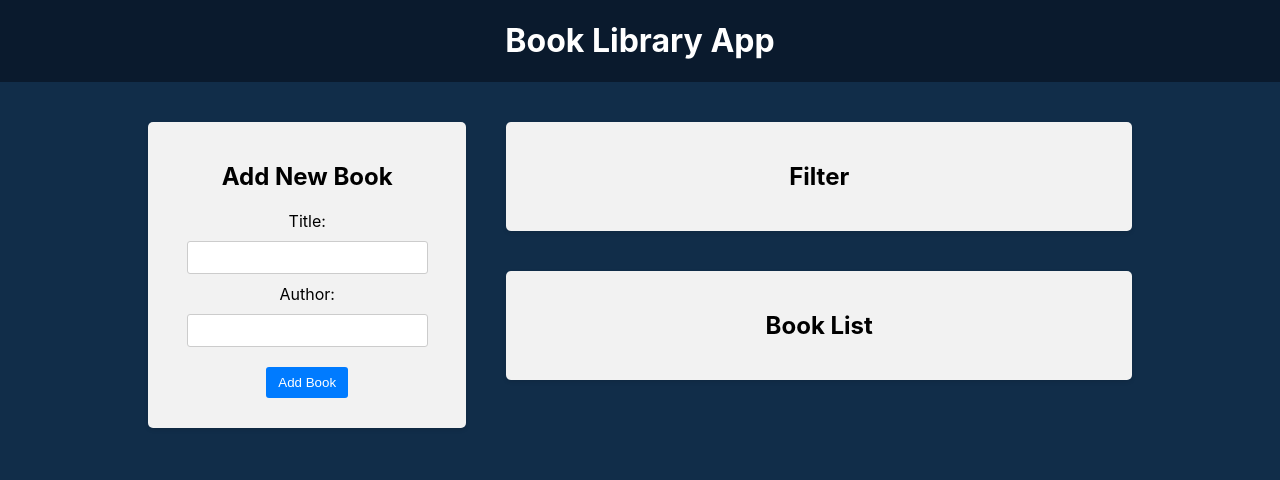
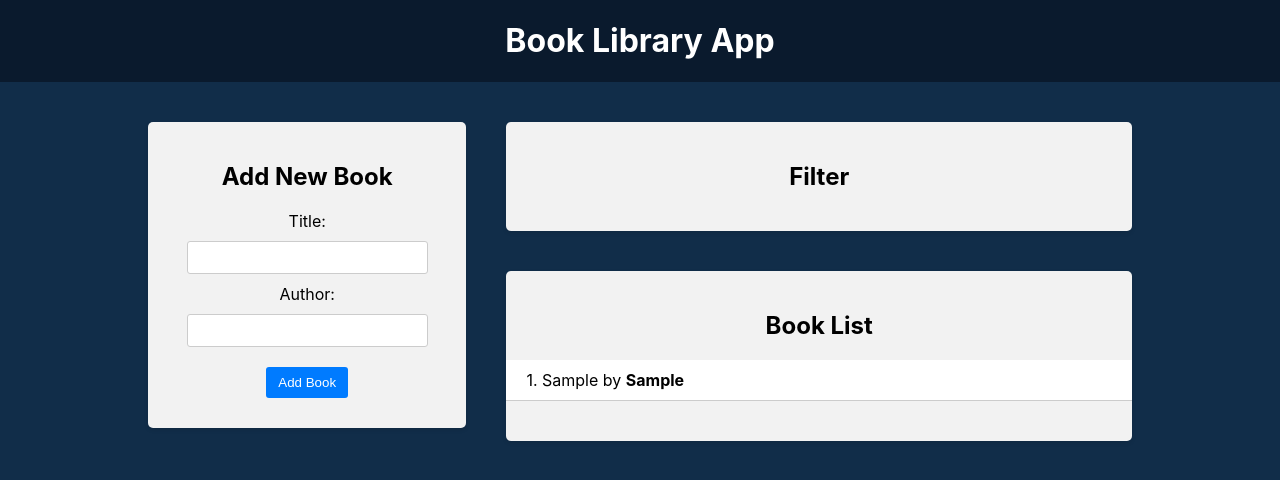
Before and after one commit to muradnuriyev001/Book-Library-App, a React (Vite) app in the folder frontend/: page / in a window 1280 px wide. Both pictures are taken after typing "Sample", "Sample" into the empty fields and a click on the button "Add Book". Shown: the top 480 px of the page. Built offline with nearby package versions, Linux system fonts and the light colour scheme.

Commit message:
Redux add and display books ready

```diff
--- a/frontend/src/components/BookForm/BookForm.jsx
+++ b/frontend/src/components/BookForm/BookForm.jsx
@@ -17,6 +17,9 @@
         title,
         author,
       };
+
+      console.log(addBook(book));
+
       dispatch(addBook(book));
       setTitle("");
       setAuthor("");
--- a/frontend/src/components/BookList/BookList.jsx
+++ b/frontend/src/components/BookList/BookList.jsx
@@ -1,8 +1,24 @@
 import "./BookList.css";
+import { useSelector } from "react-redux";
+
 const BookList = () => {
+  const books = useSelector((state) => state.books); //books from books:booksReducer
   return (
     <div className="app-block book-list">
       <h2>Book List</h2>
+      {books.length === 0 ? (
+        <p>No books available</p>
+      ) : (
+        <ul>
+          {books.map((book, index) => (
+            <li key={index}>
+              <div className="book-info">
+                {++index}. {book.title} by <strong>{book.author}</strong>
+              </div>
+            </li>
+          ))}
+        </ul>
+      )}
     </div>
   );
 };
--- a/frontend/src/redux/books/actionTypes.js
+++ b/frontend/src/redux/books/actionTypes.js
@@ -1 +1 @@
-export const ADD_BOOK = 'ADD_BOOK'
+export const ADD_BOOK = "ADD_BOOK";
```
